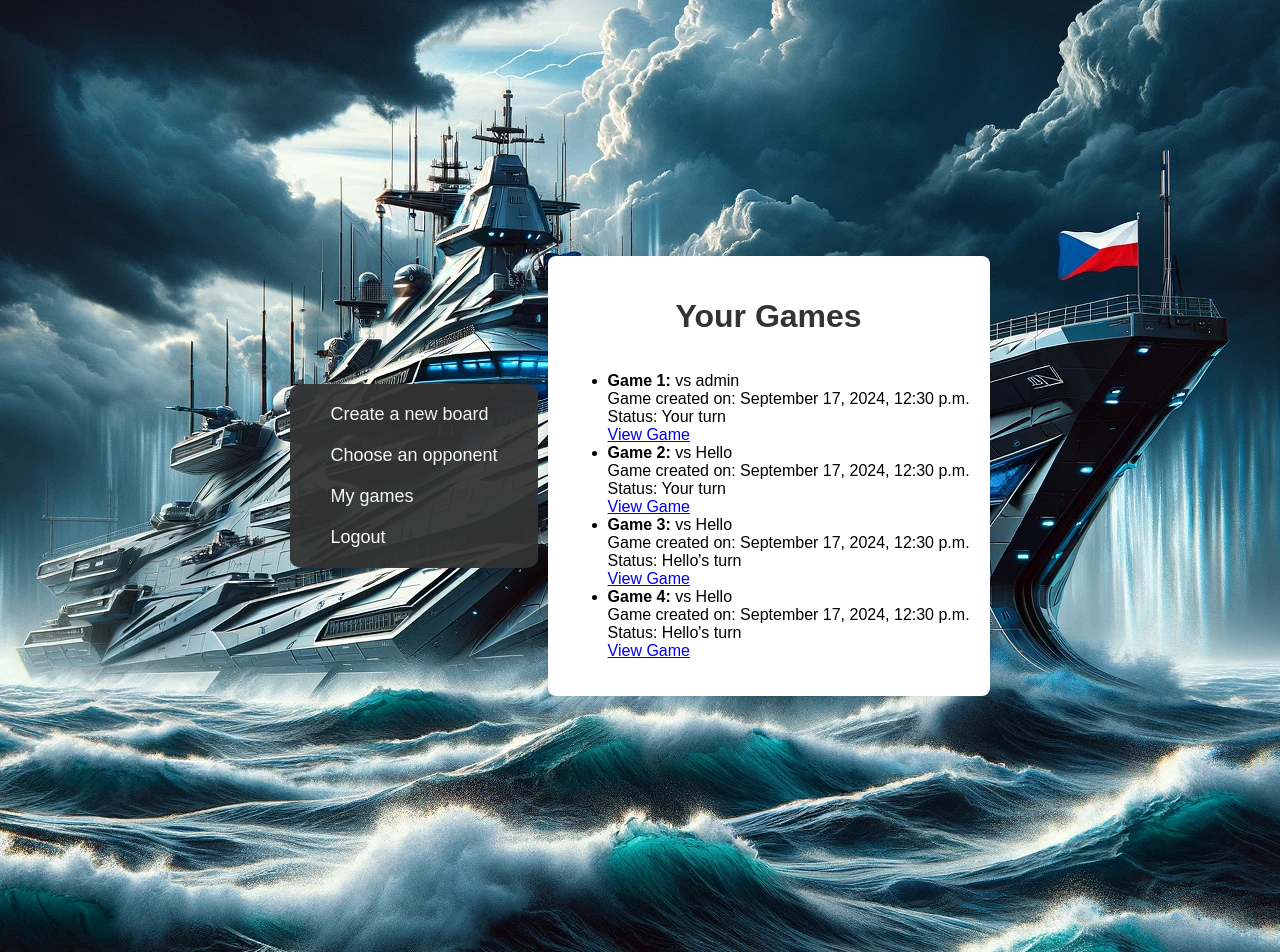
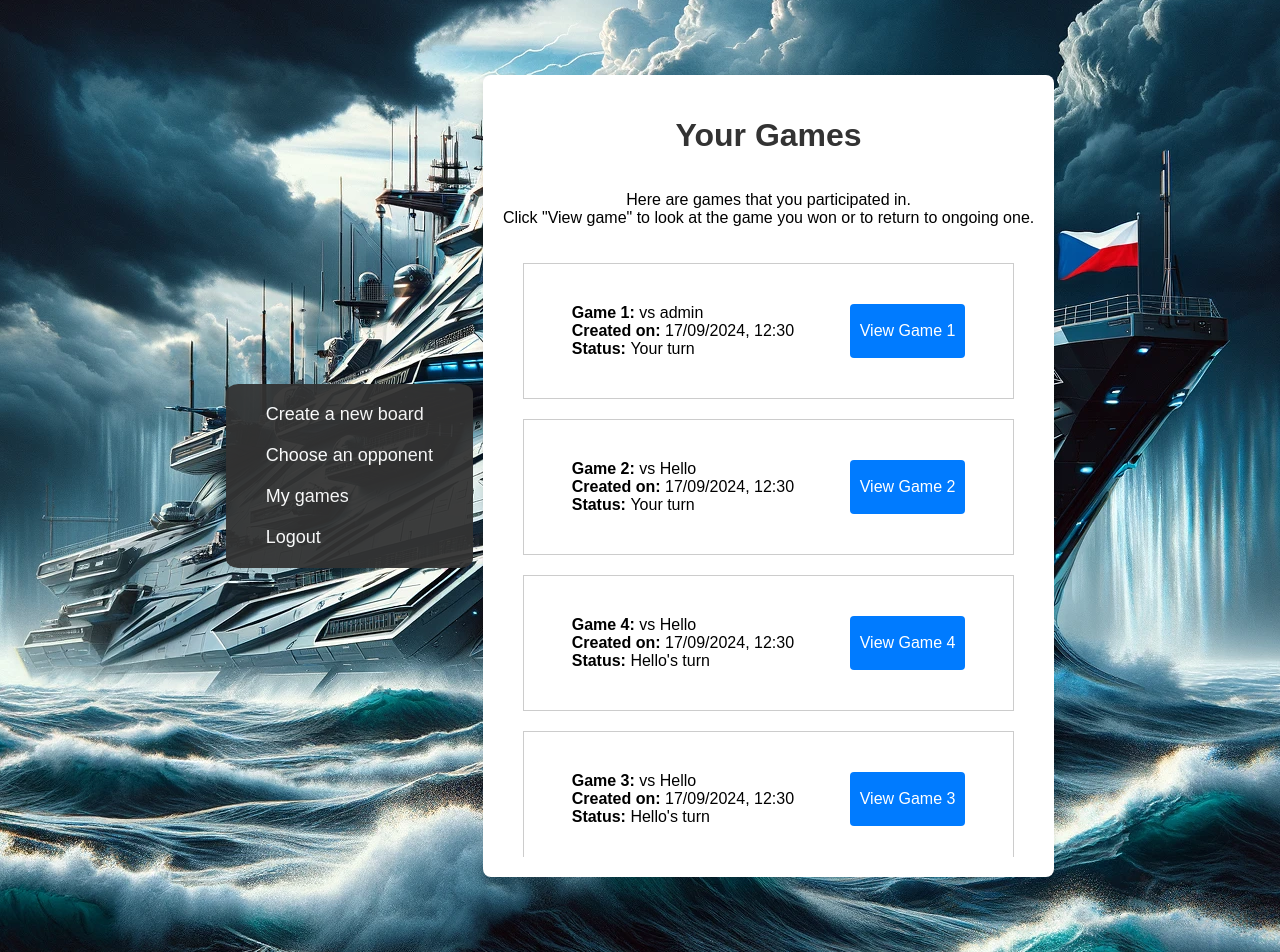
Before and after one commit to KirillBorodinskiy/IntaProject, a Django app: page /games/ in a window 1280 px wide. Run offline with Django 5.2, Linux system fonts and the light colour scheme; a user stored in the database is signed in; data comes from the database, SQL or seed files in the repository; both versions use the stored data as it was after the commit.

Commit message:
Almost added winners to the game
Co-authored-by: Roman <CommRom@users.noreply.github.com>

```diff
--- a/project/application/models.py
+++ b/project/application/models.py
@@ -13,6 +13,7 @@
     player_1_board = models.ForeignKey(Board, related_name='games_as_player1_board', on_delete=models.CASCADE,default=1)
     player_2_board = models.ForeignKey(Board, related_name='games_as_player2_board', on_delete=models.CASCADE,default=1)
     current_turn = models.ForeignKey('auth.User', related_name='current_turn_games', on_delete=models.CASCADE)
+    winner = models.ForeignKey('auth.User', related_name='winner', on_delete=models.CASCADE, null=True, blank=True)
     created_at = models.DateTimeField(auto_now_add=True)
     updated_at = models.DateTimeField(auto_now=True)
 
--- a/project/application/static/application/styles.css
+++ b/project/application/static/application/styles.css
@@ -54,7 +54,6 @@
     box-shadow: 0 2px 10px rgba(0, 0, 0, 0.1);
     min-width: 30%;
     max-height: 80%;
-    overflow-y: scroll;
     display: flex;
     flex-direction: column;
     justify-content: center;
@@ -220,6 +219,7 @@
 .game-board {
     border: 1px solid #ccc;
     margin:20px;
+    padding:20px;
 }
 
 /* Core CSS Grid layout for the board */
--- a/project/application/templates/games_list.html
+++ b/project/application/templates/games_list.html
@@ -20,11 +20,15 @@
     </nav>
     <div class="container">
     <h1>Your Games</h1>
+    <p>Here are games that you participated in.
+    <br>Click "View game" to look at the game you won or to return to ongoing one.
+    </p>
 
-    <ul>
+    <div class="board-list">
         {% for game in games %}
-            <li>
-                <strong>Game {{ forloop.counter }}:</strong>
+            <div class="game-boards game-board">
+                <div style="margin:20px;">
+                    <b>Game {{ game.id }}:</b>
                     vs
                     {% if game.player_1 == user %}
                         {{ game.player_2.username }}
@@ -32,21 +36,22 @@
                         {{ game.player_1.username }}
                     {% endif %}
                     <br>
-                Game created on: {{ game.created_at|date:"F j, Y, g:i a" }}
+                    <b>Created on:</b> {{ game.created_at|date:"d/m/Y, H:i" }}
                     <br>
-                Status:
+                    <b>Status: </b>
                     {% if game.current_turn == user %}
                         Your turn
                     {% else %}
                         {{ game.current_turn.username }}'s turn
                     {% endif %}
                     <br>
-                <a href = "{% url 'game_view' %}">View Game</a>
-            </li>
+                </div>
+                <button type="button" style="margin:20px;"onclick="window.location.href='{% url 'game_view' game_id=game.id %}'">View Game {{ game.id }} </button>
+            </div>
         {% empty %}
             <p>You have not participated in any games yet.</p>
         {% endfor %}
-    </ul>
+    </div>
 </div>
 </body>
 </html>
--- a/project/application/views.py
+++ b/project/application/views.py
@@ -64,6 +64,8 @@
     board_1_data = eval(player_1_board.ship_positions) if player_1_board.ship_positions else []
     board_2_data = eval(player_2_board.ship_positions) if player_2_board.ship_positions else []
 
+    winner = game.winner
+
     # Construct the board dictionaries in the desired format
     board_1 = {row_index: {col_index: cell_value for col_index, cell_value in enumerate(row)}
                 for row_index, row in enumerate(board_1_data)}
@@ -71,7 +73,7 @@
                 for row_index, row in enumerate(board_2_data)}
 
     # Pass the boards to the template
-    return render(request, 'board.html', {'boards': {player_1: board_1, player_2: board_2}, 'rn': rn, 'rl': rl,'game_id':game_id, 'current_turn': game.current_turn.username})
+    return render(request, 'board.html', {'boards': {player_1: board_1, player_2: board_2}, 'rn': rn, 'rl': rl,'game_id':game_id, 'current_turn': game.current_turn.username,'winner':winner})
 
 def start_page(request):
     return render(request, 'start-page.html')
@@ -123,7 +125,8 @@
                     game = Game.objects.get(id=game_id)
                 except Game.DoesNotExist:
                     return JsonResponse({'status': 'fail', 'error': 'Game not found.'}, status=404)
-
+                if(game.winner!=None):
+                    return JsonResponse({'status': 'fail', 'error': 'Winner was found.'+str(game.winner)}, status=400)
                 # Determine the opponent's board
                 opponent_board = None
                 if game.current_turn == request.user:
@@ -133,7 +136,7 @@
                         opponent_board=game.player_1_board
 
                 if opponent_board is None:
-                    return JsonResponse({'status': 'fail', 'error': 'Game not found.'}, status=404)
+                    return JsonResponse({'status': 'fail', 'error': 'Not your turn.'}, status=400)
                 # Update the cell in the opponent's board data
                 opponent_board_data = eval(opponent_board.ship_positions)
                 if 0 <= row < 10 and 0 <= column < 10:  # Check if row and column are within bounds
@@ -147,6 +150,8 @@
                         else:
                             game.current_turn=game.player_1
                         game.updated_at=datetime.now()
+                        if(opponent_board_data.count("1")==0):
+                            game.winner=request.user
                         game.save()
 
                     # Save the updated board data back to the Board instance
@@ -214,42 +219,3 @@
 
     # Pass the games to the template
     return render(request, 'games_list.html', {'games': games})
-
-@login_required
-def board_view(request, game_id):
-    # Fetch the game by ID
-    game = get_object_or_404(Game, id=game_id)
-
-    # Get the boards for both players
-    player_1_board = game.player_1_board
-    player_2_board = game.player_2_board
-
-    # Determine the logged-in player
-    current_player = request.user
-
-    # Check if the logged-in player is part of this game
-    if current_player not in [game.player_1, game.player_2]:
-        return HttpResponse("You are not part of this game.")
-
-    # Access the board data for both players
-    board_1_data = eval(player_1_board.ship_positions) if player_1_board.ship_positions else []
-    board_2_data = eval(player_2_board.ship_positions) if player_2_board.ship_positions else []
-
-    # Prepare the board data for display
-    board_1 = {row_index: {col_index: cell_value for col_index, cell_value in enumerate(row)}
-               for row_index, row in enumerate(board_1_data)}
-    board_2 = {row_index: {col_index: cell_value for col_index, cell_value in enumerate(row)}
-               for row_index, row in enumerate(board_2_data)}
-
-    # Check whose turn it is and pass this information to the template
-    is_current_turn = game.current_turn == current_player
-
-    return render(request, 'board.html', {
-        'game': game,
-        'boards': {
-            game.player_1: board_1,
-            game.player_2: board_2,
-        },
-        'current_player': current_player,
-        'is_current_turn': is_current_turn,
-    })
```
Also changed, not shown: project/application/forms.py (+11 -3 lines), project/application/templates/board.html (+4 -4 lines), project/application/migrations/0008_game_winner.py (added), project/application/migrations/0009_alter_game_winner.py (added), project/application/migrations/0010_alter_game_winner.py (added), project/application/migrations/0011_remove_game_winner.py (added), project/application/migrations/0012_game_winner.py (added), project/db.sqlite3. Lines whose indentation alone changed are shown as unchanged.
